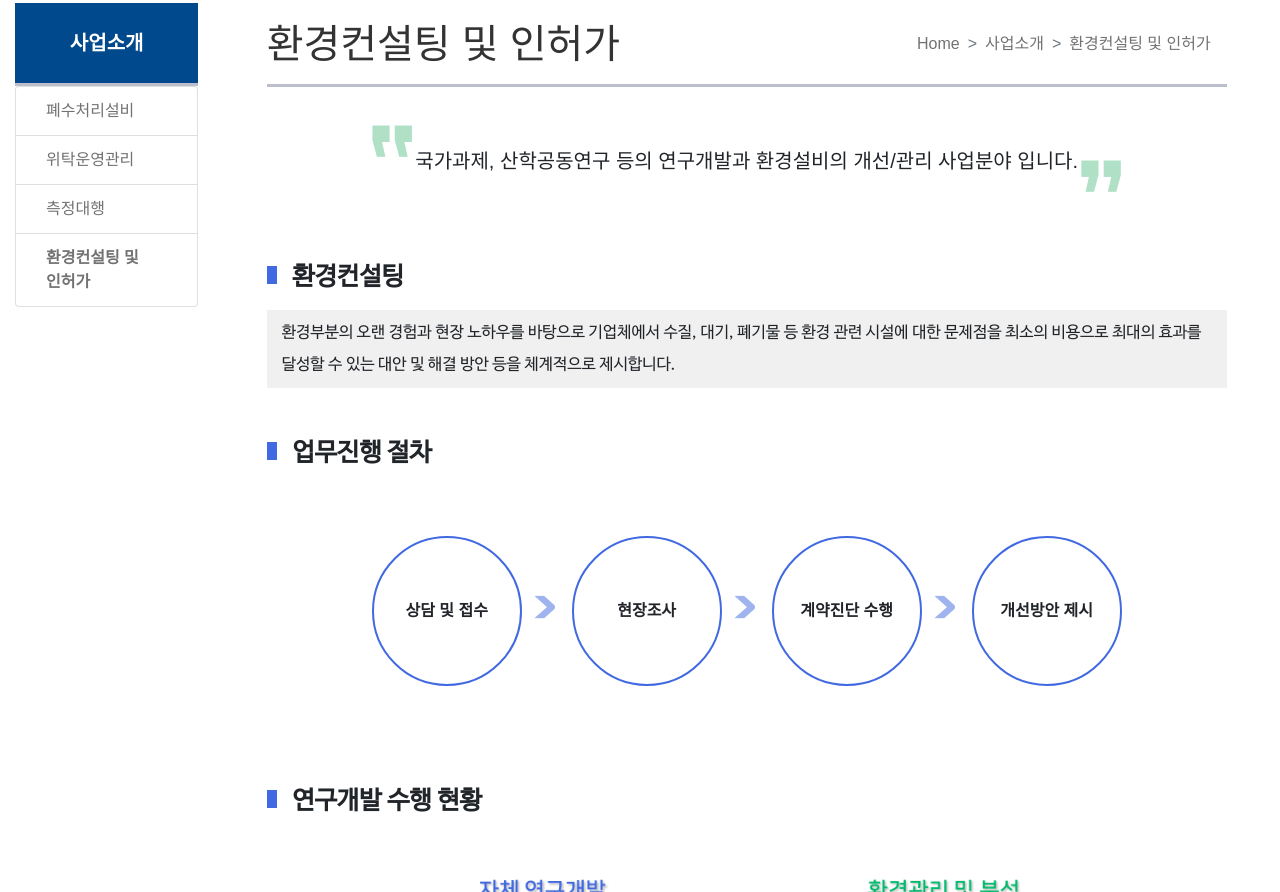
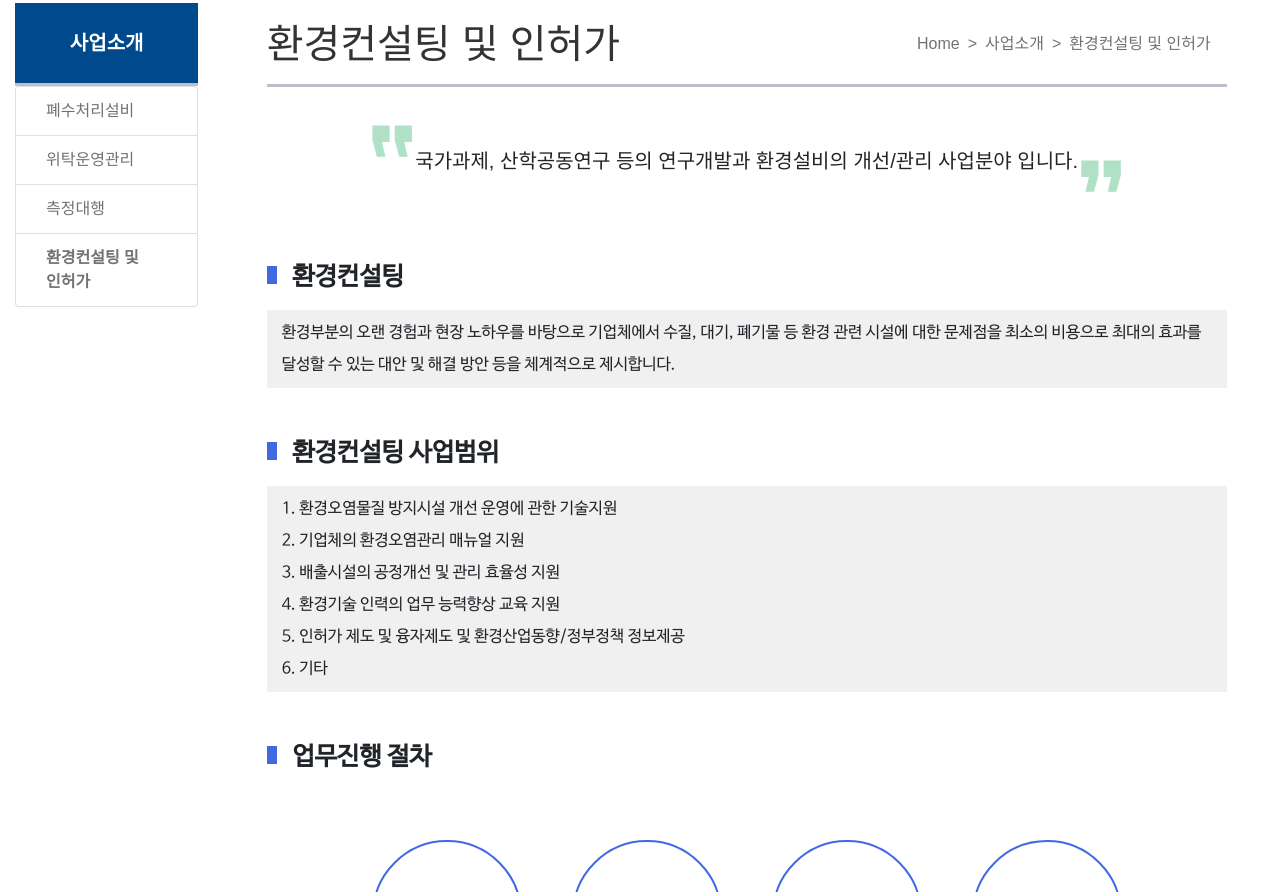
Before and after one commit to Ehqht/jh-temp, a website: page business4.html in a window 1280 px wide. Shown: the part 464-1356 px from the top of the page. Drawn offline with Linux system fonts and the light colour scheme.

Commit message:
real... content adding done

```diff
--- a/business4.html
+++ b/business4.html
@@ -144,7 +144,17 @@
           환경부분의 오랜 경험과 현장 노하우를 바탕으로 기업체에서 수질, 대기, 폐기물 등 환경 관련 시설에 대한
           문제점을 최소의 비용으로 최대의 효과를 달성할 수 있는 대안 및 해결 방안 등을 체계적으로 제시합니다.
         </p>
-
+        <h3 class="sub-tit">
+          환경컨설팅 사업범위
+        </h3>
+        <p class="bg-grey">
+          1. 환경오염물질 방지시설 개선 운영에 관한 기술지원<br>
+          2. 기업체의 환경오염관리 매뉴얼 지원<br>
+          3. 배출시설의 공정개선 및 관리 효율성 지원<br>
+          4. 환경기술 인력의 업무 능력향상 교육 지원<br>
+          5. 인허가 제도 및 융자제도 및 환경산업동향/정부정책 정보제공<br>
+          6. 기타<br>
+        </p>
         <h3 class="sub-tit">
           업무진행 절차
         </h3>
```
Also changed, not shown: business3-2.html (+1 -1 lines).
